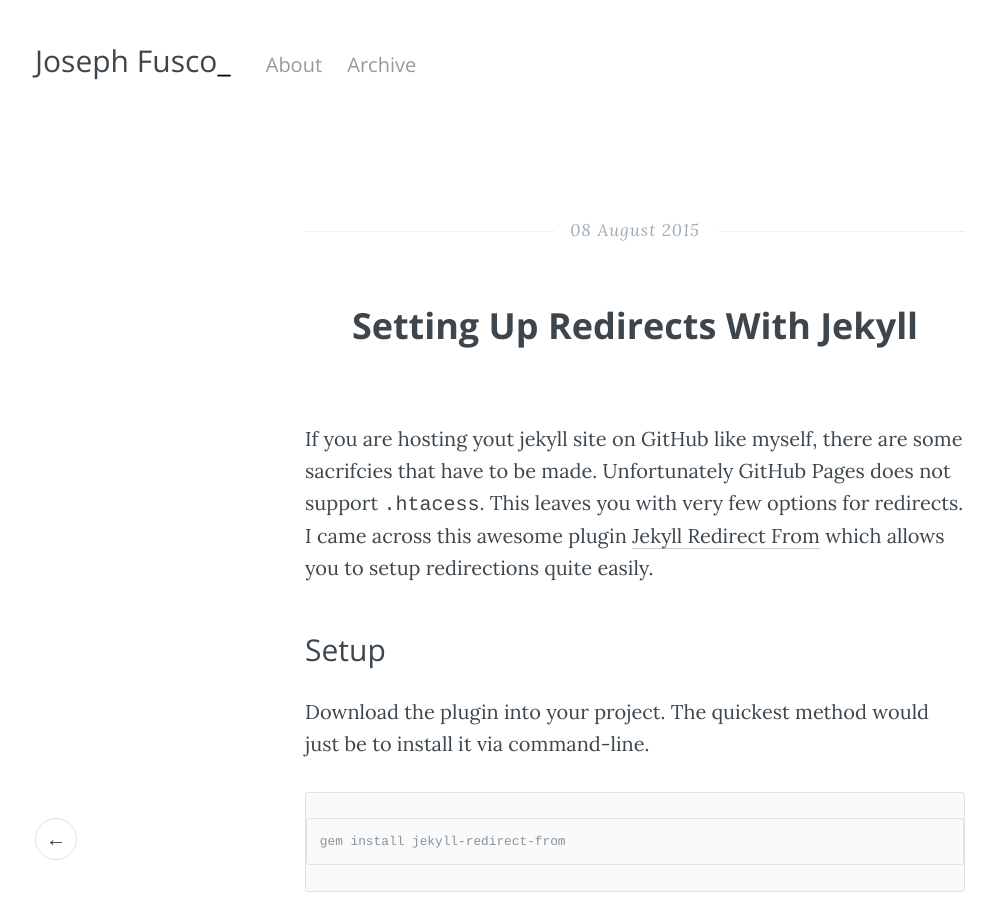
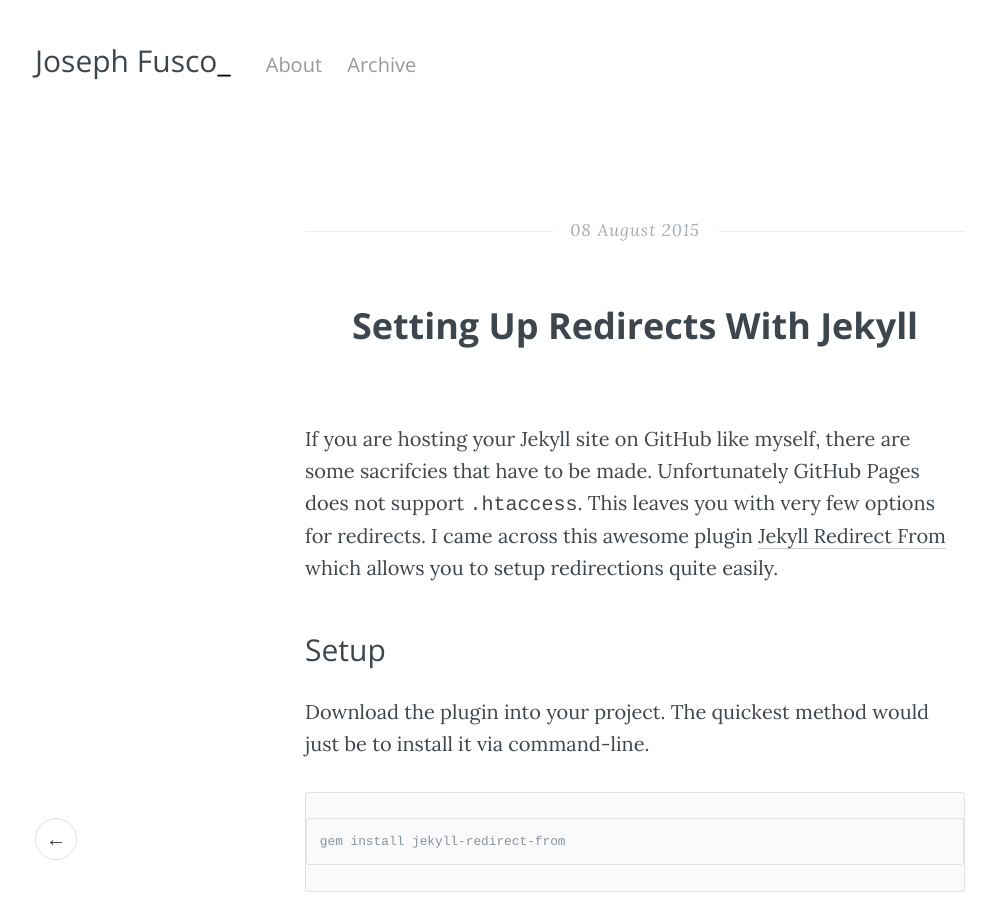
Before and after one commit to josephfusco/josephfusco.github.io, a Jekyll site: the page built from _posts/2015-8-8-setting-up-redirects-with-jekyll.md, in a window 1280 px wide and 900 px high. Shown: the whole window, without its empty margins (5-1001 px from the left). Built offline with Jekyll 4.4.1, drawn with Linux system fonts in a browser that asks for light colours; some web fonts are replaced; Markdown is read by kramdown in place of the engine named in the settings; comment, search, counter and statistics services are not loaded.

Commit message:
Update 2015-8-8-setting-up-redirects-with-jekyll.md

```diff
--- a/_posts/2015-8-8-setting-up-redirects-with-jekyll.md
+++ b/_posts/2015-8-8-setting-up-redirects-with-jekyll.md
@@ -5,7 +5,7 @@ permalink: setting-up-redirects-with-jekyll
 comments: true
 ---
 
-If you are hosting yout jekyll site on GitHub like myself, there are some sacrifcies that have to be made. Unfortunately GitHub Pages does not support `.htacess`. This leaves you with very few options for redirects. I came across this awesome plugin [Jekyll Redirect From](https://github.com/jekyll/jekyll-redirect-from) which allows you to setup redirections quite easily.
+If you are hosting your Jekyll site on GitHub like myself, there are some sacrifcies that have to be made. Unfortunately GitHub Pages does not support `.htaccess`. This leaves you with very few options for redirects. I came across this awesome plugin [Jekyll Redirect From](https://github.com/jekyll/jekyll-redirect-from) which allows you to setup redirections quite easily.
 
 ### Setup
 
```
